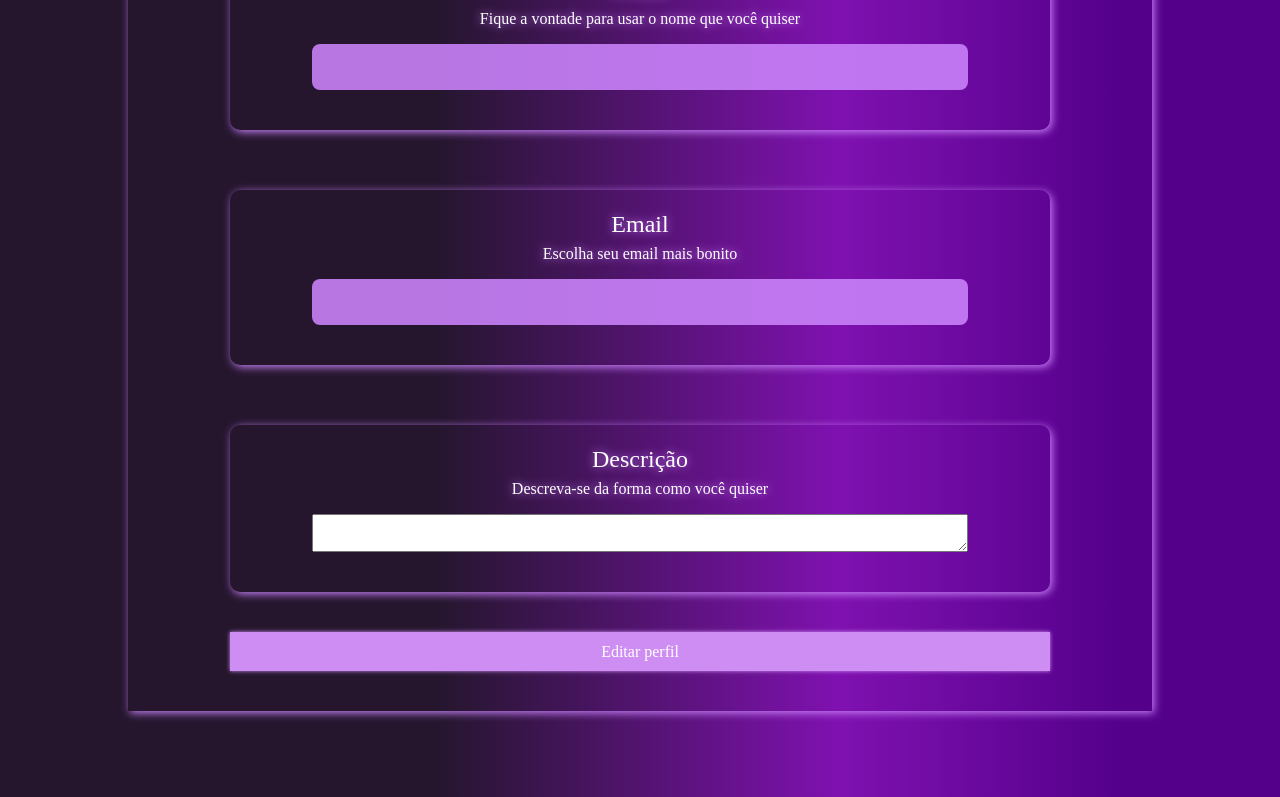
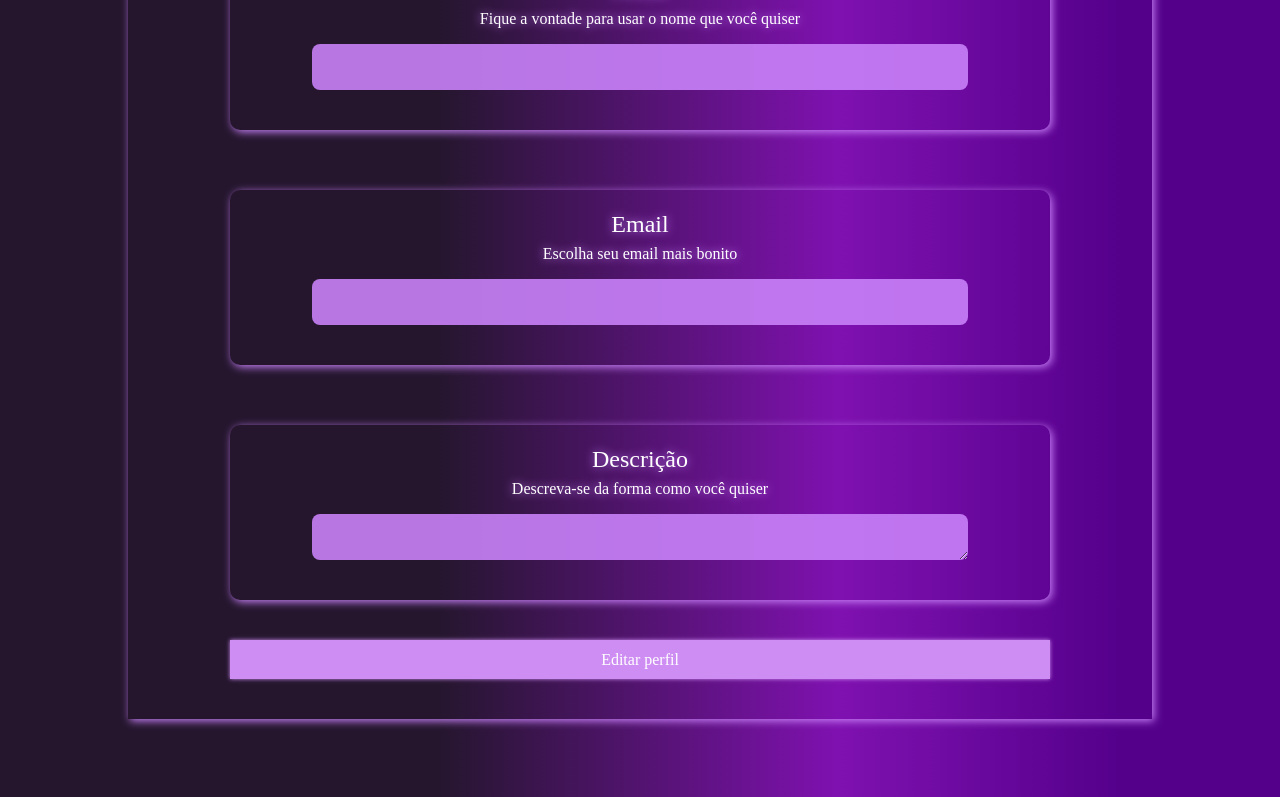
Before and after one commit to cafe51/Type-Tunes, a React (Create React App) app: page /profile/edit in a window 1280 px wide. Shown: the part 1431-2228 px from the top of the page. Built offline with nearby package versions, Linux system fonts and the light colour scheme.

Commit message:
codigo de estilos refatorado

```diff
--- a/src/pages/AlbumList/SearchForm.tsx
+++ b/src/pages/AlbumList/SearchForm.tsx
@@ -1,6 +1,6 @@
 import React from 'react';
 import { SearchFormProps } from '../../types';
-import { Form, Input, InputWrapper } from '../../styles/SearchStyles';
+import { Form, InputWrapper } from '../../styles/SearchStyles';
 
 
 export default class SearchForm extends React.Component<SearchFormProps> {
@@ -10,7 +10,7 @@ export default class SearchForm extends React.Component<SearchFormProps> {
       <Form>
         <InputWrapper>
           <label htmlFor="searchField">
-            <Input
+            <input
               data-testid="search-artist-input"
               name="artistNameInput"
               type="text"
--- a/src/pages/Profile/ProfileEdit.tsx
+++ b/src/pages/Profile/ProfileEdit.tsx
@@ -8,7 +8,7 @@ import { ProfileEditState } from '../../types';
 import genericProfile from '../../pictures/generic-profile.jpg';
 import portrait from '../../pictures/image-border (copy) (1).png';
 import { PicturePortrait, ProfileImage, ProfilePicture, ProfileWrapper, UserFormMainContainer, UserInfo } from '../../styles/ProfileStyles';
-import { Input } from '../../styles/SearchStyles';
+// import { Input } from '../../styles/SearchStyles';
 
 class ProfileEdit extends React.Component {
   state: ProfileEditState = {
@@ -87,7 +87,7 @@ class ProfileEdit extends React.Component {
           <label htmlFor="img">
             Escolha uma imagem que não necessariamente
             represente a sua imagem na realidade.
-            <Input
+            <input
               name="image"
               data-testid="edit-input-image"
               type="text"
@@ -101,7 +101,7 @@ class ProfileEdit extends React.Component {
           <h2>Nome</h2>
           <label htmlFor="name">
             Fique a vontade para usar o nome que você quiser
-            <Input
+            <input
               value={ name }
               data-testid="edit-input-name"
               type="text"
@@ -116,7 +116,7 @@ class ProfileEdit extends React.Component {
           <label htmlFor="email">
             {' '}
             Escolha seu email mais bonito
-            <Input
+            <input
               value={ email }
               data-testid="edit-input-email"
               type="text"
--- a/src/styles/GlobalStyle.ts
+++ b/src/styles/GlobalStyle.ts
@@ -56,6 +56,29 @@ export const GlobalStyle = createGlobalStyle`
   }
   }
 
+  input, textarea {
+  width: 100%;
+  height: 46px;
+  padding: 10px;
+  font-size: 16px;
+  border: none;
+  border-radius: 4px;
+  text-align: center;
+  background: rgba(200, 129, 248, 0.9);
+  border-radius: 8px;
+  &:focus {
+    background: #82488D;
+    outline-style: solid;
+    outline-width: 2px;
+    outline-color: #B250B0;
+
+  }
+  &::placeholder {
+    font-size: 16px;
+    color: #82488D;
+  }
+  }
+
   @keyframes rotation {
     from {
       transform: rotate(0deg);
--- a/src/styles/HeaderStyles.ts
+++ b/src/styles/HeaderStyles.ts
@@ -75,7 +75,6 @@ export const NavMenuMobile = styled.nav`
   font-size: 28px;
   height: calc(100vh - 60px);
   margin-top: 64px;
-  /* top: 73px; */
   padding-top: 20px;
   right: 0;
   height: 100vh;
--- a/src/styles/ProfileStyles.ts
+++ b/src/styles/ProfileStyles.ts
@@ -1,10 +1,14 @@
-import styled from 'styled-components';
+import styled, { css } from 'styled-components';
+
+const flexCenterColumn = css`
+  display: flex;
+  flex-direction: column;
+  align-items: center;
+  justify-content: center;
+`;
 
 export const ProfileWrapper = styled.div`
-  display: flex;
-  flex-direction: column;
-  justify-content: center;
-  align-items: center;
+  ${flexCenterColumn}
   padding: 100px 0;
   width: 100%;
 `;
@@ -18,10 +22,7 @@ export const PicturePortrait = styled.img`
 `;
 
 export const ProfileImage = styled.div`
-  display: flex;
-  flex-direction: column;
-  align-items: center;
-  justify-content: center;
+  ${flexCenterColumn}
 `;
 
 export const ProfilePicture = styled.img`
@@ -33,21 +34,15 @@ export const ProfilePicture = styled.img`
   box-shadow: 5px 5px 10px rgba(0,0,0,0.5);
 `;
 
-export const UserInfoMainContainer = styled.div`
-  display: flex;
-  flex-direction: column;
-  justify-content: center;
-  align-items: center;
+const styledContainer = css`
+  ${flexCenterColumn}
   padding-bottom: 40px;
-  border-top-left-radius: 120px;
-  border-top-right-radius: 120px;
+  text-align: center;
+  margin-top: 20px;
+  margin-bottom: 40px;
+  width: 80%;
   box-shadow: 2px 2px 8px #C881F8;
 
-  margin-bottom: 40px;
-  width: 80%;
-
-  margin-top: 20px;
-  text-align: center;
   h2 {
     margin-bottom: 5px;
   }
@@ -57,55 +52,29 @@ export const UserInfoMainContainer = styled.div`
   }
 `;
 
-export const UserFormMainContainer = styled.form`
-  display: flex;
-  flex-direction: column;
-  justify-content: center;
-  align-items: center;
-  padding-bottom: 40px;
+export const UserInfoMainContainer = styled.div`
   border-top-left-radius: 120px;
   border-top-right-radius: 120px;
-  box-shadow: 2px 2px 8px #C881F8;
+  ${styledContainer}
 
-  margin-bottom: 40px;
-  width: 80%;
+`;
 
-  margin-top: 20px;
-  text-align: center;
-  h2 {
-    margin-bottom: 5px;
-  }
-  p {
-    margin-bottom: 20px;
-    word-wrap: break-word;
-  }
+
+export const UserFormMainContainer = styled.form`
+  border-top-left-radius: 120px;
+  border-top-right-radius: 120px;
+  ${styledContainer}
 `;
 
 
 export const UserInfo = styled.div`
-  display: flex;
-  flex-direction: column;
-  align-items: center;
+  height: auto;
   border-radius: 10px;
-  box-shadow: 2px 2px 8px #C881F8;
-  margin-bottom: 40px;
-  padding-bottom: 40px;
-  width: 80%;
-  height: auto;
-  margin-top: 20px;
-  text-align: center;
-  h2 {
-    margin-bottom: 5px;
-  }
-  p {
-    margin-bottom: 20px;
-    word-wrap: break-word;
-  }
+  ${styledContainer}
 
   label {
     display: flex;
     flex-direction: column;
-    /* align-items: center; */
     width: 80%;
   }
 
--- a/src/styles/SearchStyles.ts
+++ b/src/styles/SearchStyles.ts
@@ -16,48 +16,3 @@ export const InputWrapper = styled.div`
   width: 100%;
   margin-bottom: 20px;
 `;
-
-export const Input = styled.input`
-  width: 100%;
-  height: 46px;
-  padding: 10px;
-  font-size: 13px;
-  border: none;
-  border-radius: 4px;
-  text-align: center;
-  background: rgba(200, 129, 248, 0.9);
-  border-radius: 8px;
-  &:focus {
-    background: #82488D;
-    outline-style: solid;
-    outline-width: 2px;
-    outline-color: #B250B0;
-    /* outline-color: rgba(200, 129, 248, 0.9); */
-
-  }
-  &::placeholder {
-    font-size: 16px;
-    color: #82488D;
-  }
-`;
-
-// export const Button = styled.button`
-//   padding: 10px 20px;
-//   font-size: 16px;
-//   border: none;
-//   cursor: pointer;
-//   transition: background-color 0.3s ease;
-//   width: 80%;
-//   background: #B250B0;
-//   box-shadow: 0px 0px 4px #CE8DF2;
-//   border-radius: 0px;
-
-//   &:disabled {
-//     background-color: #CE8DF2;
-//     cursor: not-allowed;
-//   }
-
-//   &:hover:enabled {
-//     background-color: #B250B0;
-//   }
-// `;
```
